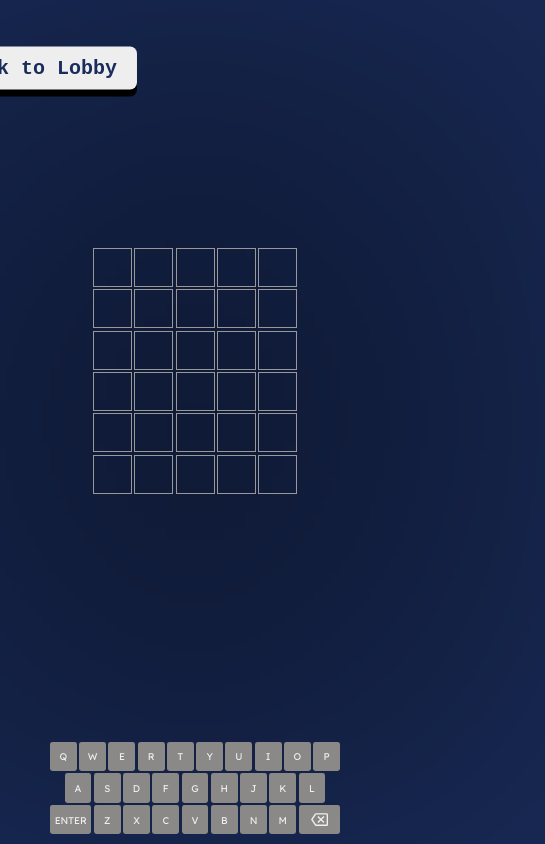
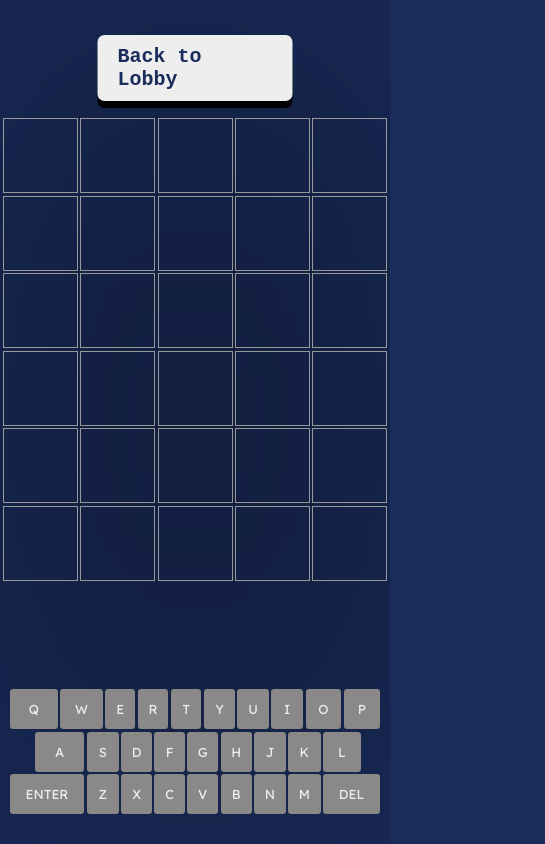
Before and after one commit to kenzay01/FunSpot, a plain HTML site: page play-zone/games/guess-the-word/guess-the-word.html in a window 390 px wide. Shown: the whole page, 545 px wide, since content can reach past the window. Drawn offline with Linux system fonts and the light colour scheme; a web font is replaced by a local one.

Commit message:
Optimize all games for phones

```diff
--- a/play-zone/games/guess-the-word/guess-the-word.css
+++ b/play-zone/games/guess-the-word/guess-the-word.css
@@ -7,15 +7,15 @@ body {
   background-color: #1a2c5b;
   display: flex;
   flex-direction: column;
-  min-height: 100vh;
+  height: 100vh;
   margin: 0;
   padding: 1em;
   font-size: clamp(0.5rem, 2.5vmin, 1.5rem);
 }
 .keyboard {
   display: grid;
-  grid-template-columns: repeat(20, minmax(auto, 1.25em));
-  grid-auto-rows: 3em;
+  grid-template-columns: repeat(20, minmax(auto, 25px));
+  grid-auto-rows: 40px;
   gap: 0.25em;
   justify-content: center;
 }
@@ -38,10 +38,6 @@ body {
 .key.large {
   grid-column: span 3;
 }
-.key > svg {
-  width: 1.75em;
-  height: 1.75em;
-}
 .key:hover {
   background-color: #989898;
 }
@@ -60,10 +56,10 @@ body {
   justify-content: center;
   align-content: center;
   flex-grow: 1;
-  grid-template-columns: repeat(5, 4em);
-  grid-template-rows: repeat(6, 4em);
+  grid-template-columns: repeat(5, 75px);
+  grid-template-rows: repeat(6, 75px);
   gap: 0.25em;
-  margin-bottom: 1em;
+  margin-bottom: 50px;
 }
 .tile {
   font-size: 2em;
@@ -173,7 +169,7 @@ body {
   transform: translate(-50%, -50%);
   transition: all 0.3s ease;
   width: 700px;
-  height: 800px;
+  height: 600px;
   background-color: rgba(0, 0, 0, 0.4);
   z-index: -1;
   border-radius: 15px;
@@ -237,3 +233,41 @@ body {
   box-shadow: #eeeeee 0px 0px 0px 0px;
   transition: 0.1s;
 }
+@media (max-width: 782px) {
+  .lobby a {
+    left: 50%;
+    top: 8%;
+    transform: translate(-50%, -50%);
+  }
+  .keyboard {
+    display: grid;
+    grid-template-columns: repeat(20, minmax(auto, 25px));
+    grid-auto-rows: 40px;
+    gap: 0.25em;
+    justify-content: center;
+    margin-bottom: 20px;
+  }
+  .guess-grid {
+    margin-bottom: 0;
+  }
+  .restart {
+    right: 50%;
+    bottom: 19%;
+    transform: translate(50%, -50%);
+  }
+  .restart:active {
+    bottom: 18%;
+    box-shadow: #eeeeee 0px 0px 0px 0px;
+    transition: 0.1s;
+  }
+  .alert {
+    font-size: 17px;
+  }
+  .key {
+    font-size: 13px;
+  }
+  .box-shadow {
+    width: 100%;
+    height: 100%;
+  }
+}
--- a/play-zone/games/guess-the-word/guess-the-word.html
+++ b/play-zone/games/guess-the-word/guess-the-word.html
@@ -94,19 +94,7 @@
       <button class="key" data-key="B">B</button>
       <button class="key" data-key="N">N</button>
       <button class="key" data-key="M">M</button>
-      <button class="key large" data-delete>
-        <svg
-          xmlns="http://www.w3.org/2000/svg"
-          height="24"
-          viewBox="0 0 24 24"
-          width="24"
-        >
-          <path
-            fill="var(--color-tone-1)"
-            d="M22 3H7c-.69 0-1.23.35-1.59.88L0 12l5.41 8.11c.36.53.9.89 1.59.89h15c1.1 0 2-.9 2-2V5c0-1.1-.9-2-2-2zm0 16H7.07L2.4 12l4.66-7H22v14zm-11.59-2L14 13.41 17.59 17 19 15.59 15.41 12 19 8.41 17.59 7 14 10.59 10.41 7 9 8.41 12.59 12 9 15.59z"
-          ></path>
-        </svg>
-      </button>
+      <button class="key large" data-delete>Del</button>
     </div>
     <div class="box-shadow"></div>
     <script src="./targetWords.js" defer></script>
--- a/play-zone/games/hangman/hangman.css
+++ b/play-zone/games/hangman/hangman.css
@@ -188,6 +188,11 @@ body {
 }
 
 @media (max-width: 782px) {
+  .lobby a {
+    left: 50%;
+    top: 8%;
+    transform: translate(-50%, -50%);
+  }
   .container {
     flex-direction: column;
     padding: 30px 15px;
@@ -199,4 +204,8 @@ body {
   .hangman-box h1 {
     display: none;
   }
+  .box-shadow {
+    width: 100%;
+    height: 100%;
+  }
 }
--- a/play-zone/games/memory-card/memory-card.css
+++ b/play-zone/games/memory-card/memory-card.css
@@ -16,6 +16,7 @@ body {
   border-bottom: 2px solid #ccc;
 }
 .details {
+  position: relative;
   margin: 20px 0 20px;
   display: flex;
   justify-content: space-evenly;
@@ -52,6 +53,7 @@ body {
   transition: all 0.3s ease;
 }
 .wrapper {
+  position: relative;
   padding: 25px;
   border-radius: 10px;
   background-color: #eeeeee;
@@ -129,10 +131,10 @@ body {
 }
 .start-btn {
   position: absolute;
-  bottom: 14.9%;
+  bottom: 0%;
   font-weight: 600;
   width: 350px;
-  height: 70px;
+  height: 72px;
   text-align: center;
   font-size: 30px;
   transition: all 0.3s ease;
@@ -143,6 +145,8 @@ body {
   background-color: #fff;
   cursor: pointer;
   transition: all 0.3s ease;
+  left: 50%; /* Змініть це, щоб центрувати кнопку */
+  transform: translateX(-50%); /* Це центрує кнопку горизонтально */
 }
 .start-btn:hover {
   background-color: #1a2c5b;
@@ -194,3 +198,10 @@ body {
 .lobby a:hover {
   background-color: #cacaca;
 }
+@media (max-width: 782px) {
+  .lobby a {
+    left: 50%;
+    top: 8%;
+    transform: translate(-50%, -50%);
+  }
+}
--- a/play-zone/games/rock-paper-scissors/rock-paper-scissors.css
+++ b/play-zone/games/rock-paper-scissors/rock-paper-scissors.css
@@ -165,9 +165,42 @@ body {
 .lobby a:active {
   top: 9%;
   box-shadow: #eeeeee 0px 0px 0px 0px;
-  /* transform: translateY(5px); */
   transition: 0.1s;
 }
 .lobby a:hover {
   background-color: #cacaca;
 }
+@media (max-width: 782px) {
+  body {
+    padding: 0 15px;
+  }
+  .lobby a {
+    left: 50%;
+    top: 8%;
+    transform: translate(-50%, -50%);
+  }
+  .container {
+    width: 100%;
+    padding: 15px;
+  }
+  .container h2 {
+    font-size: 30px;
+    padding: 0;
+  }
+  .result-images {
+    column-gap: 0px;
+  }
+  .result-images img {
+    width: 175px;
+  }
+  .result {
+    font-size: 25px;
+  }
+  .option-image img {
+    width: 115px;
+  }
+  .box-shadow {
+    width: 100%;
+    height: 100%;
+  }
+}
--- a/play-zone/games/tic-tac-toe/tic-tac-toe.css
+++ b/play-zone/games/tic-tac-toe/tic-tac-toe.css
@@ -236,3 +236,23 @@ body {
 .lobby a:hover {
   background-color: #cacaca;
 }
+@media (max-width: 782px) {
+  .lobby a {
+    left: 50%;
+    top: 8%;
+    transform: translate(-50%, -50%);
+  }
+  .select-box {
+    max-width: 100%;
+  }
+  .result-box {
+    max-width: 100%;
+  }
+  .player-board {
+    max-width: 100%;
+  }
+  .box-shadow {
+    width: 100%;
+    height: 100%;
+  }
+}
--- a/play-zone/games/word-scramble/word-scramble.css
+++ b/play-zone/games/word-scramble/word-scramble.css
@@ -124,3 +124,24 @@ body {
   border-radius: 15px;
   filter: blur(125px);
 }
+@media (max-width: 782px) {
+  body {
+    padding: 0 25px;
+  }
+  .word,
+  .corOrWrng {
+    letter-spacing: 0;
+  }
+  .lobby a {
+    left: 50%;
+    top: 8%;
+    transform: translate(-50%, -50%);
+  }
+  .select-box {
+    max-width: 100%;
+  }
+  .box-shadow {
+    width: 100%;
+    height: 100%;
+  }
+}
--- a/style.css
+++ b/style.css
@@ -314,7 +314,7 @@ footer > p {
   }
   .main-paragraph {
     padding-top: 35px;
-    font-size: 32px;
+    font-size: 28px;
     width: 90%;
   }
   .game-btn {
```
